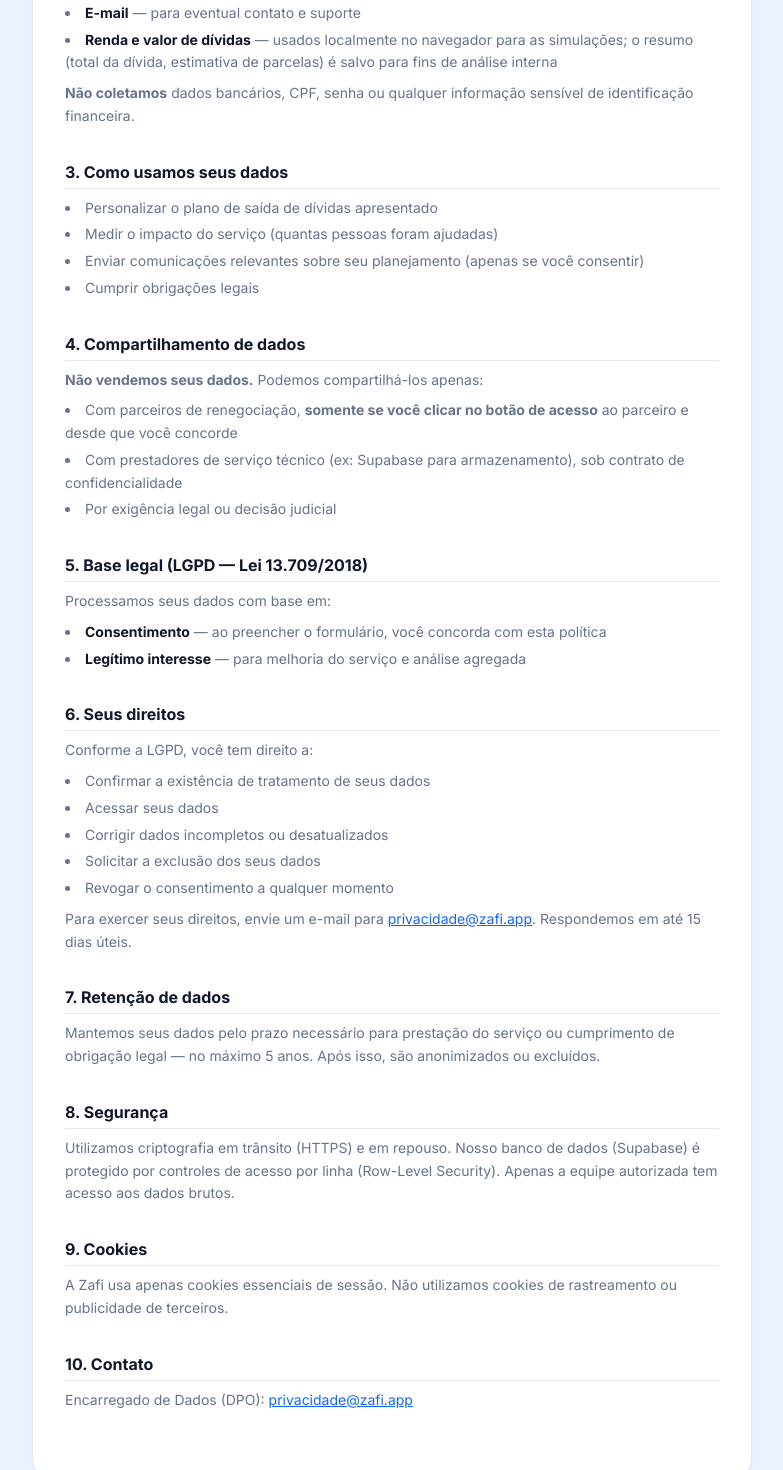
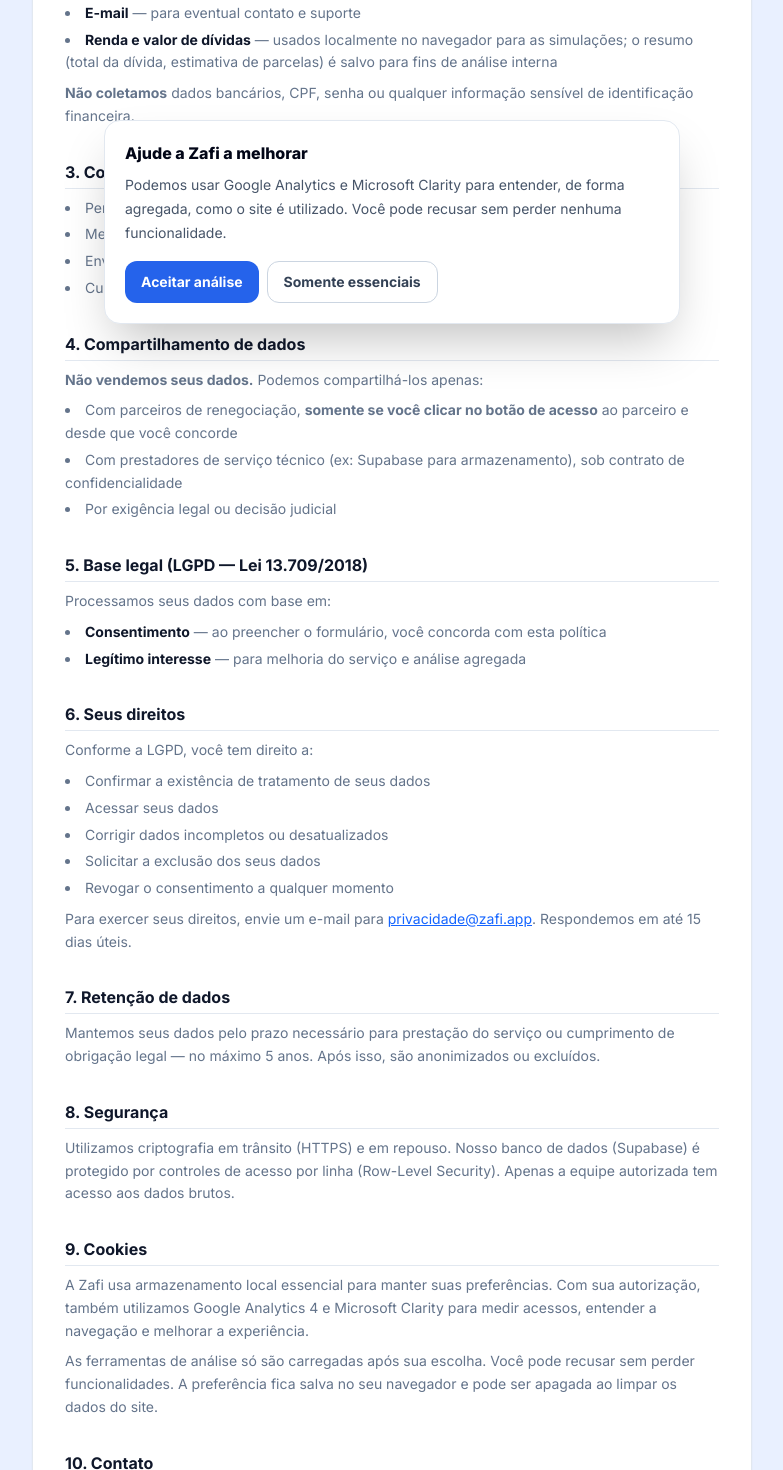
Before and after one commit to wiltonbatistadejesus/zafi, a Next.js app: page /privacy in a window 1280 px wide. Shown: the part 460-1930 px from the top of the page, without its empty margins (248-1031 px from the left). Built offline with nearby package versions, Linux system fonts and the light colour scheme; no server answers.

Commit message:
feat: add consent-based analytics integrations

```diff
--- a/app/layout.tsx
+++ b/app/layout.tsx
@@ -2,7 +2,10 @@
 // Root Layout — wraps every page in the app
 // -----------------------------------------------
 import type { Metadata } from 'next'
+import AnalyticsIntegrations from '@/components/AnalyticsIntegrations'
 import './globals.css'
+
+const googleSiteVerification = process.env.GOOGLE_SITE_VERIFICATION?.trim()
 
 export const metadata: Metadata = {
   metadataBase: new URL('https://meuzafi.com.br'),
@@ -11,6 +14,7 @@ export const metadata: Metadata = {
     'Organize suas dívidas, receba um diagnóstico financeiro e descubra o caminho mais inteligente para sair do endividamento. Grátis.',
   keywords: ['dívidas', 'renegociação', 'finanças pessoais', 'sair das dívidas', 'zafi'],
   alternates: { canonical: '/' },
+  verification: googleSiteVerification ? { google: googleSiteVerification } : undefined,
   openGraph: {
     type: 'website',
     locale: 'pt_BR',
@@ -48,6 +52,7 @@ export default function RootLayout({
       </head>
       <body>
         {children}
+        <AnalyticsIntegrations />
       </body>
     </html>
   )
--- a/app/privacy/page.tsx
+++ b/app/privacy/page.tsx
@@ -30,7 +30,7 @@ export default function PrivacyPage() {
             Política de Privacidade
           </h1>
           <p className="text-zafi-secondary text-sm mb-8">
-            Última atualização: junho de 2025
+            Última atualização: julho de 2026
           </p>
 
           <Section title="1. Quem somos">
@@ -113,7 +113,10 @@ export default function PrivacyPage() {
 
           <Section title="9. Cookies">
             <p>
-              A Zafi usa apenas cookies essenciais de sessão. Não utilizamos cookies de rastreamento ou publicidade de terceiros.
+              A Zafi usa armazenamento local essencial para manter suas preferências. Com sua autorização, também utilizamos Google Analytics 4 e Microsoft Clarity para medir acessos, entender a navegação e melhorar a experiência.
+            </p>
+            <p>
+              As ferramentas de análise só são carregadas após sua escolha. Você pode recusar sem perder funcionalidades. A preferência fica salva no seu navegador e pode ser apagada ao limpar os dados do site.
             </p>
           </Section>
 
--- /dev/null
+++ b/components/AnalyticsIntegrations.tsx
@@ -0,0 +1,66 @@
+'use client'
+
+import Script from 'next/script'
+import { useEffect, useState } from 'react'
+
+const CONSENT_KEY = 'zafi_analytics_consent'
+type Consent = 'granted' | 'denied' | null
+
+export default function AnalyticsIntegrations() {
+  const [consent, setConsent] = useState<Consent>(null)
+  const [ready, setReady] = useState(false)
+  const rawGaId = process.env.NEXT_PUBLIC_GA_MEASUREMENT_ID?.trim() ?? ''
+  const rawClarityId = process.env.NEXT_PUBLIC_CLARITY_PROJECT_ID?.trim() ?? ''
+  const gaId = /^G-[A-Z0-9]+$/.test(rawGaId) ? rawGaId : ''
+  const clarityId = /^[a-z0-9]+$/i.test(rawClarityId) ? rawClarityId : ''
+  const hasAnalytics = Boolean(gaId || clarityId)
+
+  useEffect(() => {
+    const stored = window.localStorage.getItem(CONSENT_KEY)
+    if (stored === 'granted' || stored === 'denied') setConsent(stored)
+    setReady(true)
+  }, [])
+
+  function chooseConsent(value: Exclude<Consent, null>) {
+    window.localStorage.setItem(CONSENT_KEY, value)
+    setConsent(value)
+  }
+
+  if (!hasAnalytics) return null
+
+  return (
+    <>
+      {consent === 'granted' && gaId && (
+        <>
+          <Script src={`https://www.googletagmanager.com/gtag/js?id=${gaId}`} strategy="afterInteractive" />
+          <Script id="zafi-ga4" strategy="afterInteractive">
+            {`window.dataLayer=window.dataLayer||[];function gtag(){dataLayer.push(arguments)};gtag('js',new Date());gtag('config','${gaId}',{anonymize_ip:true});`}
+          </Script>
+        </>
+      )}
+
+      {consent === 'granted' && clarityId && (
+        <Script id="zafi-microsoft-clarity" strategy="afterInteractive">
+          {`(function(c,l,a,r,i,t,y){c[a]=c[a]||function(){(c[a].q=c[a].q||[]).push(arguments)};t=l.createElement(r);t.async=1;t.src='https://www.clarity.ms/tag/'+i;y=l.getElementsByTagName(r)[0];y.parentNode.insertBefore(t,y)})(window,document,'clarity','script','${clarityId}');`}
+        </Script>
+      )}
+
+      {ready && consent === null && (
+        <aside className="fixed inset-x-4 bottom-4 z-50 mx-auto max-w-xl rounded-2xl border border-slate-200 bg-white p-5 shadow-2xl" aria-label="Preferências de análise">
+          <h2 className="text-base font-extrabold text-slate-950">Ajude a Zafi a melhorar</h2>
+          <p className="mt-2 text-sm leading-6 text-slate-600">
+            Podemos usar Google Analytics e Microsoft Clarity para entender, de forma agregada, como o site é utilizado. Você pode recusar sem perder nenhuma funcionalidade.
+          </p>
+          <div className="mt-4 flex flex-col gap-2 sm:flex-row">
+            <button type="button" onClick={() => chooseConsent('granted')} className="rounded-xl bg-blue-600 px-4 py-2.5 text-sm font-bold text-white transition hover:bg-blue-700">
+              Aceitar análise
+            </button>
+            <button type="button" onClick={() => chooseConsent('denied')} className="rounded-xl border border-slate-300 px-4 py-2.5 text-sm font-bold text-slate-700 transition hover:bg-slate-50">
+              Somente essenciais
+            </button>
+          </div>
+        </aside>
+      )}
+    </>
+  )
+}
```
Also changed, not shown: 1 other file (tests, documents, lock files or other folders).
